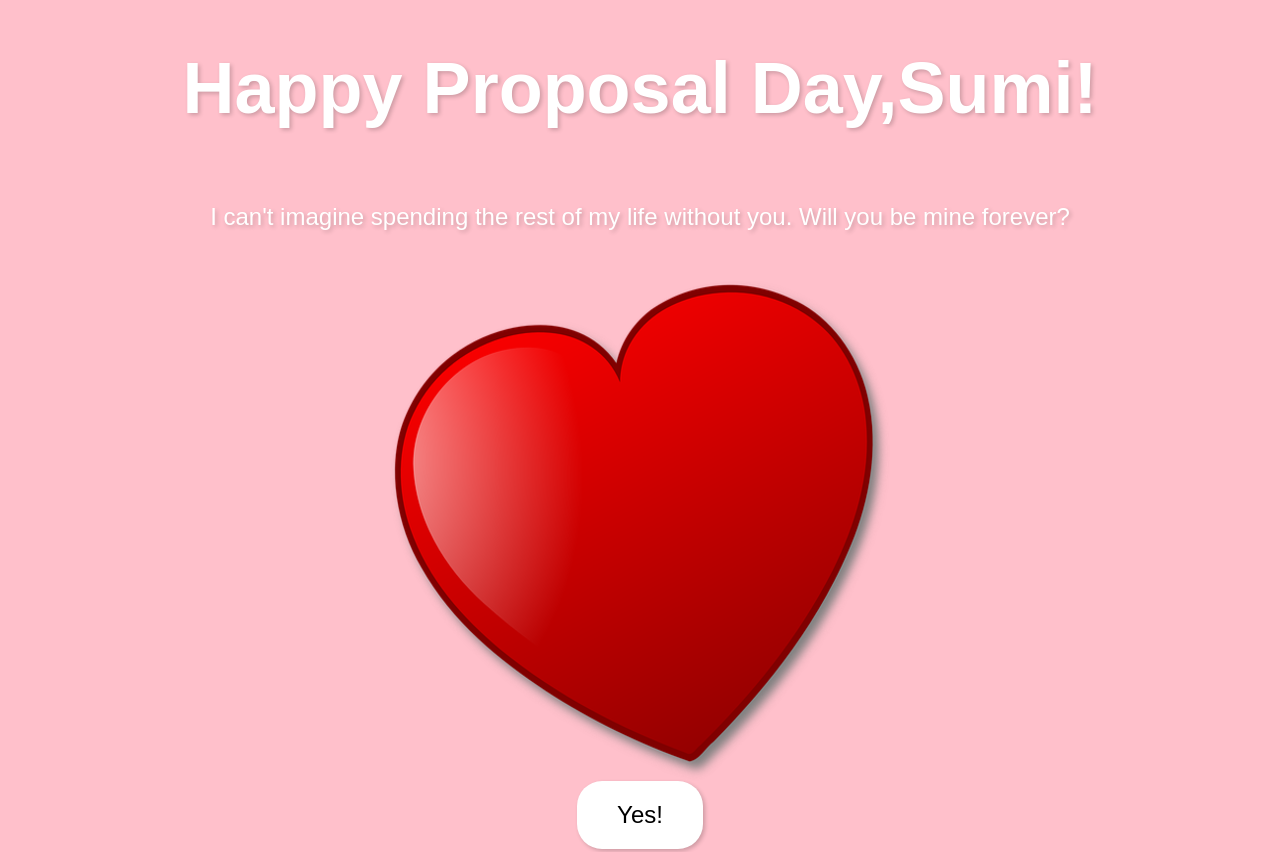
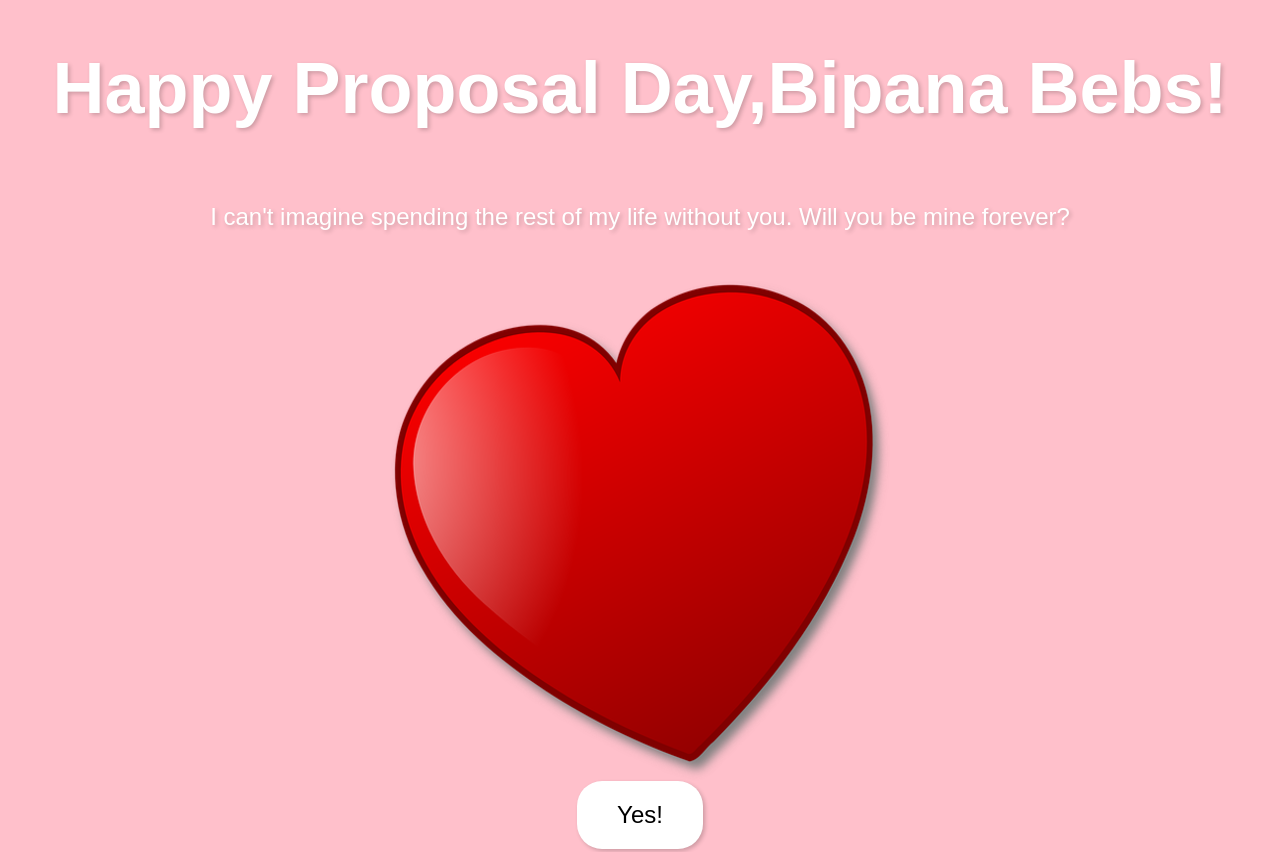
Before and after one commit to aashish87/foryouspecial, a plain HTML site: page index.html in a window 1280 px wide. Shown: the part 101-953 px from the top of the page. Drawn offline with Linux system fonts and the light colour scheme.

Commit message:
Update index.html

```diff
--- a/index.html
+++ b/index.html
@@ -116,7 +116,7 @@
 
   <div class="container">
 
-    <h1>Happy Proposal Day,Sumi!</h1>
+    <h1>Happy Proposal Day,Bipana Bebs!</h1>
 
     <p>I can't imagine spending the rest of my life without you. Will you be mine forever?</p>
 
```
